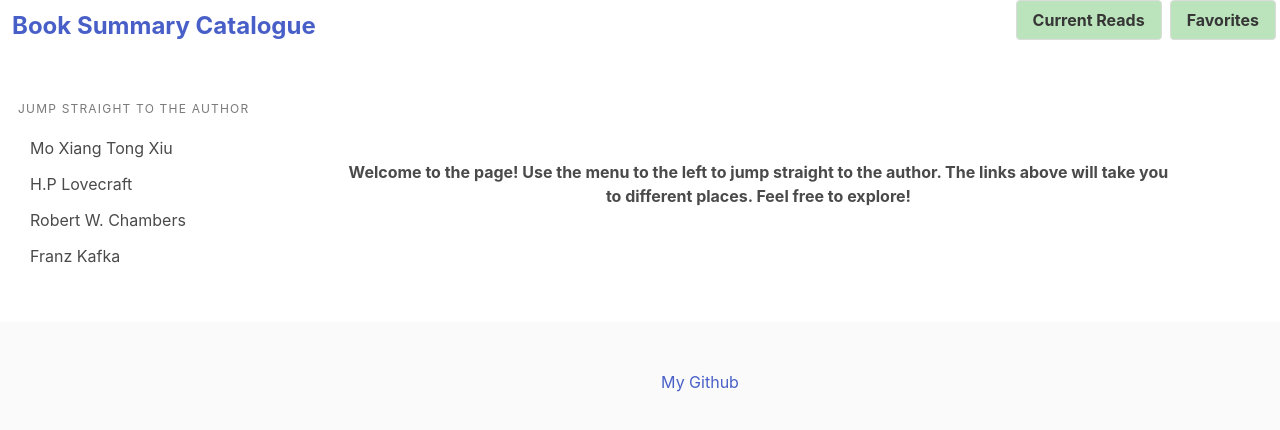
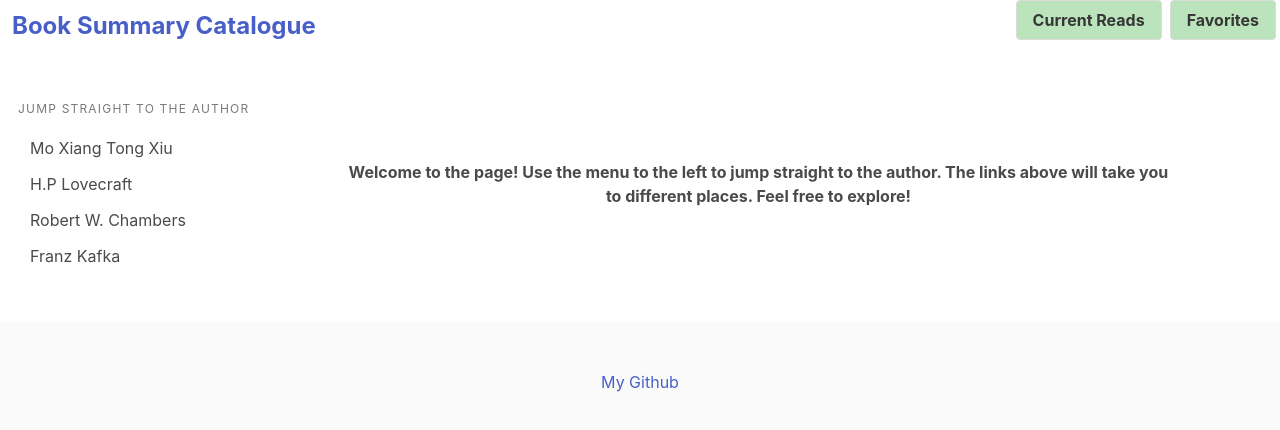
Before and after one commit to cfinn7789/Book-Summary-Catalogue, a plain HTML site: page index.html in a window 1280 px wide. Drawn offline with nearby package versions, Linux system fonts and the light colour scheme.

Commit message:
adding even more To Do and fixed a CSS issue

```diff
--- a/CSS/style.css
+++ b/CSS/style.css
@@ -17,7 +17,3 @@
 .menu {
     margin-left: -30px;
 }
-
-.content {
-    margin-left: 120px;
-}
--- a/js/script.js
+++ b/js/script.js
@@ -19,3 +19,5 @@ $( "#favorites-btn" ).on("click", function(event) {
 // Create book title table
 // Create favorites table
 // Create current reads table
+
+// Consider a Model-View-Controller for the structurally consistent pages
```
